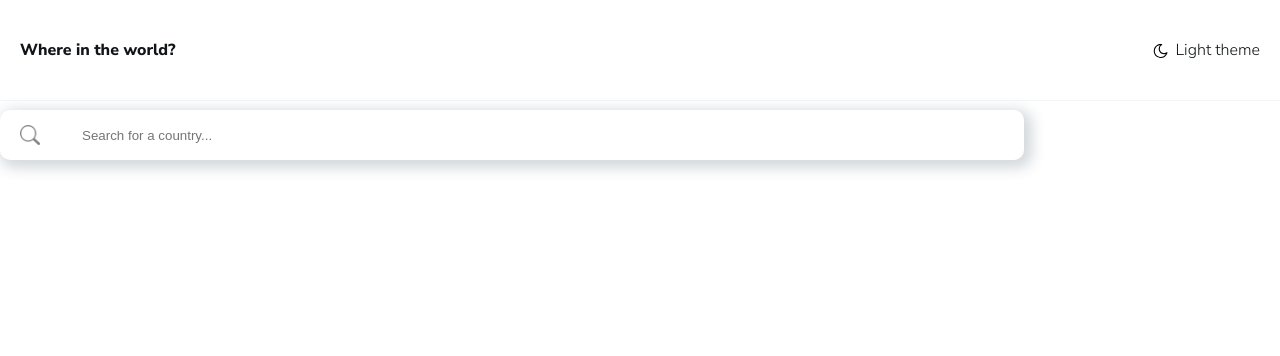
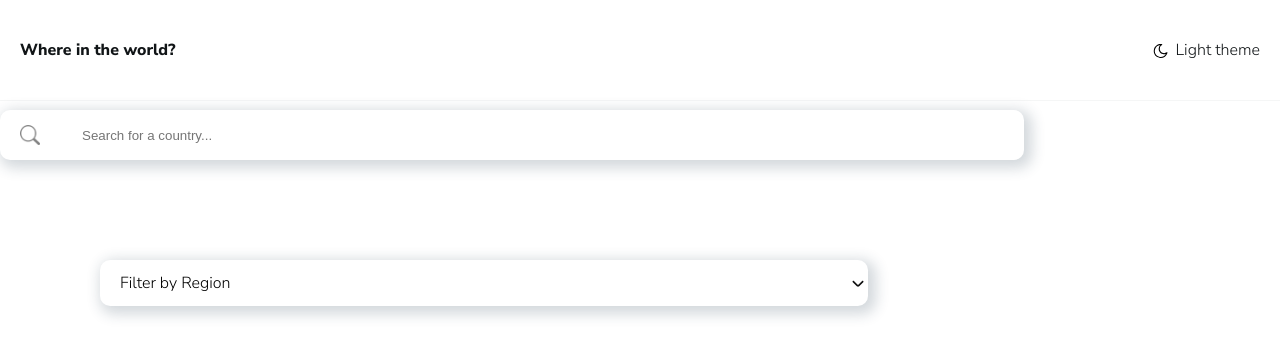
Before and after one commit to LazarevSlava/project-countries-spa, a React (Vite) app: page / in a window 1280 px wide. Shown: the top 356 px of the page. Built offline with nearby package versions, Linux system fonts and the light colour scheme.

Commit message:
hard work

```diff
--- a/src/App.jsx
+++ b/src/App.jsx
@@ -1,11 +1,16 @@
-import { Header } from "./components/Header";
-import "./App.css";
-import { ToggleThemeContext } from "./helpers/ToggleThemeContext";
-import { Search } from "./components/Search";
+import { Header } from './components/Header';
+import './App.css';
+import { ToggleThemeContext } from './helpers/ToggleThemeContext';
+import { Search } from './components/Search';
+import { CountrySelector } from './components/CountrySelector';
 
 function App() {
     const handleSearch = (str) => {
         console.log(str);
+    };
+
+    const handleSelect = (region) => {
+        console.log(region);
     };
 
     return (
@@ -13,6 +18,7 @@ function App() {
             <ToggleThemeContext>
                 <Header />
                 <Search onSearch={handleSearch} />
+                <CountrySelector onSelect={handleSelect} />
             </ToggleThemeContext>
         </>
     );
--- /dev/null
+++ b/src/components/CountrySelector.jsx
@@ -0,0 +1,64 @@
+import style from './CountrySelector.module.scss';
+import { useTheme } from '../hooks/themeUtils';
+import PropTypes from 'prop-types';
+import { useState } from 'react';
+
+function CountrySelector({ onSelect = Function.prototype }) {
+    const [isActive, setIsActive] = useState(false);
+    const options = ['Africa', 'America', 'Asia', 'Europe', 'Oceania'];
+    const { theme = 'dark' } = useTheme();
+    const selectClass = `${style.select} ${theme === 'dark' ? ` ${style.light}` : `''`}`;
+
+    // const handleRegionChange = (event) => {
+    //     const selectedRegion = event.target.value;
+
+    //     onSelect(selectedRegion);
+    // };
+
+    return (
+        // <div className={style.select_field}>
+        //     <select onChange={handleRegionChange} className={selectClass}>
+        //         <option value="" disabled selected>
+        //             Filter by Region
+        //         </option>
+        //         <option value="1">Africa</option>
+        //         <option value="2">America</option>
+        //         <option value="3">Asia</option>
+        //         <option value="4">Europe</option>
+        //         <option value="5">Oceania</option>
+        //     </select>
+        // </div>
+        <div className={style.dropdown}>
+            <div
+                className={style.dropdown_btn}
+                onClick={(e) => {
+                    setIsActive(!isActive);
+                }}
+            >
+                Filter by Region
+                <span className={`${style.fas} ${style.fa_caret_down}`}></span>
+            </div>
+            {isActive && (
+                <div className={style.dropdown_content}>
+                    {options.map((option) => (
+                        <div
+                            className={style.dropdown_item}
+                            onClick={(e) => {
+                                onSelect(e.target.textContent);
+                                setIsActive(false);
+                            }}
+                        >
+                            {option}
+                        </div>
+                    ))}
+                </div>
+            )}
+        </div>
+    );
+}
+
+CountrySelector.propTypes = {
+    onSelect: PropTypes.func.isRequired,
+};
+
+export { CountrySelector };
--- /dev/null
+++ b/src/components/CountrySelector.module.scss
@@ -0,0 +1,23 @@
+@import './utils/index.scss';
+
+.dropdown {
+    width: 60%;
+    // user-select: none;
+    margin: 100px;
+    position: relative;
+}
+
+.dropdown .dropdown_btn {
+    // @include theme($theme: $darkBlue);
+    box-shadow: 4px 4px 14px 4px rgba(34, 60, 80, 0.2);
+    border-radius: 10px;
+    padding: 15px 20px;
+    background: $white;
+    background-image: url(../assets/images/arrow-down-svgrepo-com.svg);
+    background-size: 20px;
+    background-repeat: no-repeat;
+    background-position: right;
+}
+
+.dropdown .dropdown_content {
+}
```
Also changed, not shown: src/assets/images/arrow-down-svgrepo-com.svg (added), src/assets/images/arrow-down-svgrepo-com—white.svg (added). Lines whose indentation alone changed are shown as unchanged.
